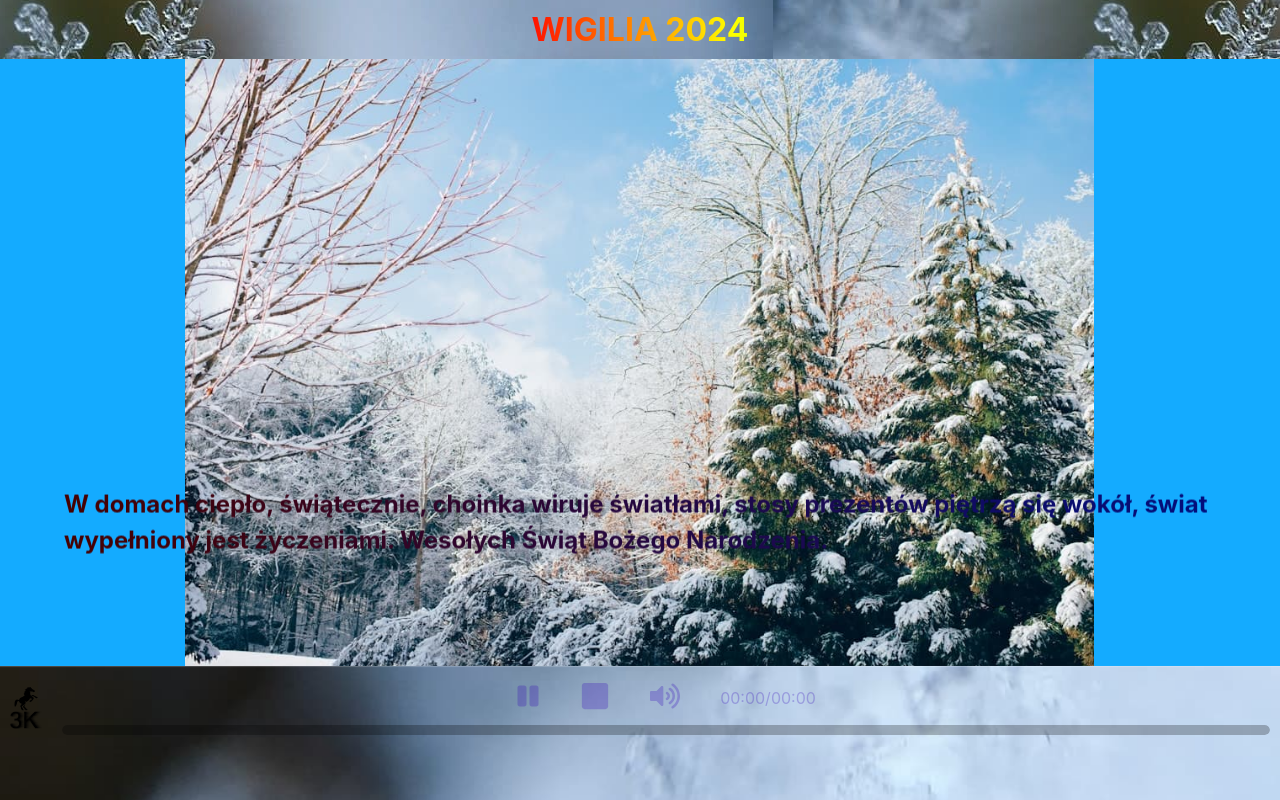
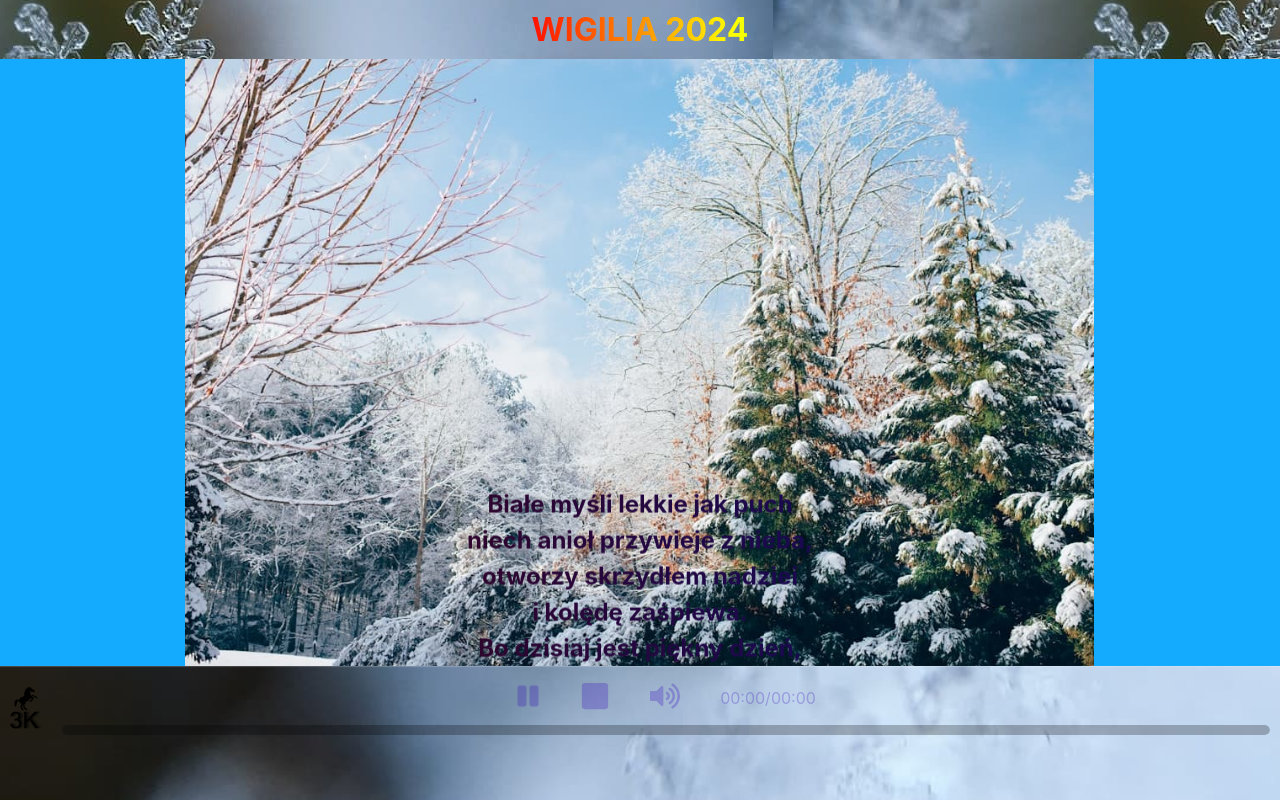
Before and after one commit to KonradKinok/wigilia2024, a React (Vite) app: page / in a window 1280 px wide. Both pictures are taken after a click on the button "CLICK!". Built offline with nearby package versions, Linux system fonts and the light colour scheme; a web font is replaced by a local one.

Commit message:
23.11.2024

```diff
--- a/src/components/MainContainWigilia/MainContainWigilia.module.scss
+++ b/src/components/MainContainWigilia/MainContainWigilia.module.scss
@@ -47,7 +47,6 @@
         opacity: 1;
     }
 
-
     75% {
         // transform: translateZ(200px);
         opacity: 1;
@@ -65,23 +64,22 @@
     }
 }
 
-
 .section2-container {
     width: 90%;
     position: absolute;
     top: 0;
     left: 50%;
     transform: translate(-50%, 0);
-
     perspective: 100px;
-
 }
 
 .section2-text {
+    white-space: pre-line;
     display: flex;
     flex-direction: column;
     align-items: center;
     justify-content: center;
+    text-align: center;
     color: transparent;
     opacity: 0;
     /* Ukrycie bazowego tekstu */
@@ -93,7 +91,7 @@
     background-size: 200%;
     /* Upewnij się, że gradient jest odpowiednio duży */
     background-image: linear-gradient(90deg, hsl(0, 100%, 50%), hsl(60, 100%, 50%), hsl(120, 100%, 50%));
-    background-image: linear-gradient(90deg, hsl(0, 97%, 14%), hsl(234, 97%, 25%), hsl(135, 98%, 17%));
+    background-image: linear-gradient(90deg, hsl(0, 97%, 14%), hsl(234, 97%, 25%), hsl(295, 100%, 28%));
     /* Domyślny gradient */
 
 
--- a/src/components/MainContainWigilia/MainContainWigilia.tsx
+++ b/src/components/MainContainWigilia/MainContainWigilia.tsx
@@ -6,6 +6,11 @@ import gifTree from "../../images/mainWigilia/tree.gif";
 import gifBombka from "../../images/mainWigilia/ornament.gif";
 import gifGift from "../../images/mainWigilia/gift.gif";
 import gifStocking from "../../images/mainWigilia/stocking.gif";
+import * as globalFunctions from "../../globalFunctions/functions";
+import { tableOfWishes } from "./zyczeniaTable";
+
+const zyczenia = globalFunctions.getRandomElement(tableOfWishes);
+console.log({ zyczenia });
 export const MainContainWigilia: React.FC = () => {
   const [isTimeElapsed, setIsTimeElapsed] = useState(false); // Stan zmieniający się po 20s
   const [elapsedTime, setElapsedTime] = useState(0); // Czas upływający od otwarcia strony
@@ -18,13 +23,13 @@ export const MainContainWigilia: React.FC = () => {
       const secondsElapsed = Math.floor((currentTime - startTime) / 1000);
 
       setElapsedTime(secondsElapsed);
-
+      console.log({ secondsElapsed });
       if (secondsElapsed >= 30) {
         setIsTimeElapsed(true); // Zmiana stanu po 20s
         clearInterval(interval); // Zatrzymanie licznika po osiągnięciu 20s
         console.log({ elapsedTime });
       }
-    }, 1000);
+    }, 3000);
 
     // Czyszczenie interwału przy demontażu komponentu
     return () => clearInterval(interval);
@@ -41,17 +46,7 @@ export const MainContainWigilia: React.FC = () => {
           />
         </div>
         <div className={scss["section2-container"]}>
-          <p className={scss["section2-text"]}>
-            W domach ciepło, świątecznie, choinka wiruje światłami, stosy
-            prezentów piętrzą się wokół, świat wypełniony jest życzeniami.
-            Wesołych Świąt Bożego Narodzenia.
-            {/* <span>W domach ciepło,</span>
-            <span>świątecznie,</span>
-            <span>choinka wiruje światłami,</span>
-            <span>stosy prezentów piętrzą się wokół,</span>
-            <span>świat wypełniony jest życzeniami.</span>
-            <span>Wesołych Świąt Bożego Narodzenia.</span> */}
-          </p>
+          <p className={scss["section2-text"]}>{zyczenia}</p>
         </div>
         <div className={scss["section3-container"]}>
           <p className={scss["section3-text"]}>
--- /dev/null
+++ b/src/components/MainContainWigilia/zyczeniaTable.ts
@@ -0,0 +1,46 @@
+export const tableOfWishes = [
+    `W domach ciepło,\nświątecznie,\nchoinka wiruje światłami,\nstosy prezentów piętrzą się wokół,\nświat wypełniony jest życzeniami.\nWesołych Świąt Bożego Narodzenia.`,
+    `Piękna jest radość w Święta,
+Ciepłe są myśli o bliskich,
+Niech pokój, miłość i szczęście
+Otoczą dzisiaj nas wszystkich!`,
+    `By Wam wszystko pasowało,
+by kłopotów było mało,
+byście zawsze byli zdrowi,
+by problemy były z głowy,
+by się wiodło znakomicie,
+by wesołe było życie!`,
+    `Jest taki czas, co łzy w śmiech zmienia,
+jest taka moc, co smutek w radość przemienia,
+jest taka siła, co spełnia marzenia…
+To właśnie magia
+Świąt Bożego Narodzenia.`,
+    `Białe myśli lekkie jak puch
+niech anioł przywieje z nieba,
+otworzy skrzydłem nadziei
+i kolędę zaśpiewa.
+Bo dzisiaj jest piękny dzień,
+wszystko się rodzi na nowo,
+więc w blasku tajemnych Świąt
+żyj zdrowo i kolorowo.`,
+    `Gwiazdki najjaśniejszej,
+choinki najpiękniejszej,
+prezentów wymarzonych,
+Świąt mile spędzonych,
+karnawału szalonego,
+roku bardzo udanego.`,
+    `W te piękne Święta niech każdy pamięta
+z głębi serca płynące życzenia:
+zdróweczka, marzeń spełnienia,
+iskierek radości i dużo miłości.`,
+    `W te święta magiczne - życzenia ślę liczne.
+Pachnących jodełek, z ogromem światełek.
+Olbrzymich prezentów, od wesołych elfów.
+Pod obrusem sianka, a za oknem bałwanka.`,
+    `Z okazji Bożego Narodzenia
+Składam Wam serdeczne życzenia:
+Niech Wam święta miłe będą,
+Z dźwiękiem śpiewu i kolędą.
+Z wigilią tuż po zmroku,
+I w radosnym Nowym Roku.`
+  ];
```
